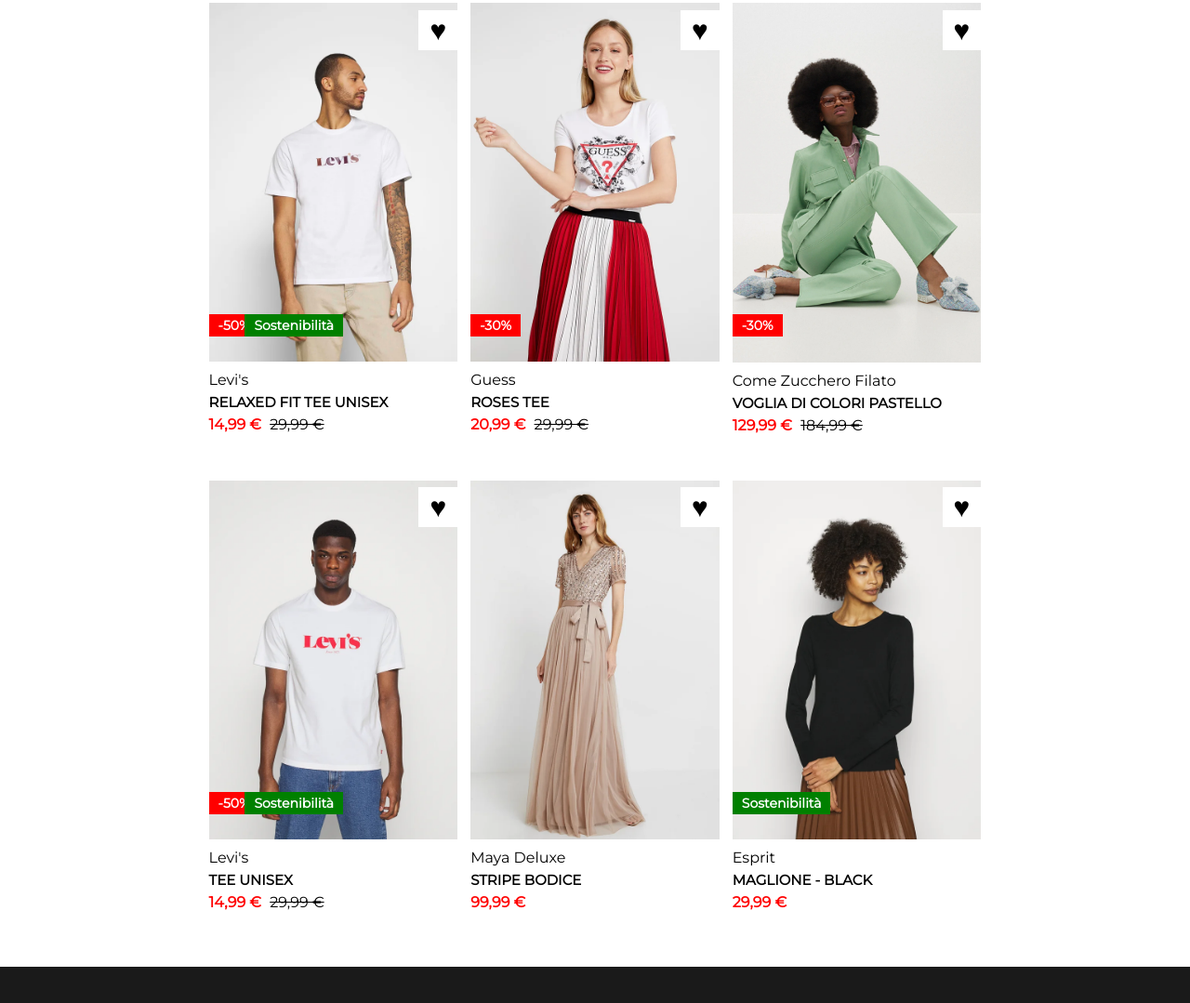
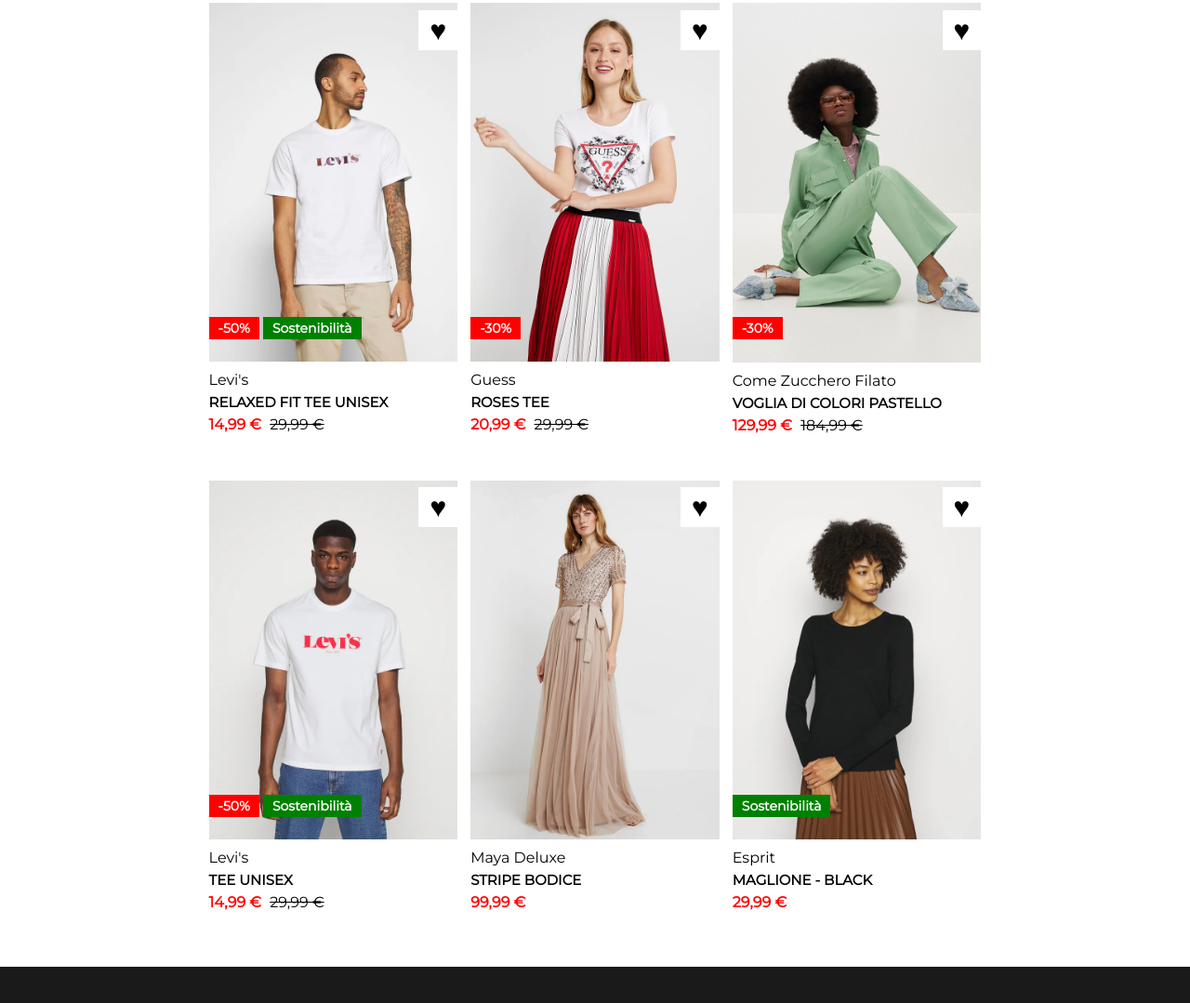
Before and after one commit to marcobusacca/html-css-boolando, a plain HTML site: page index.html in a window 1280 px wide. Shown: the part 107-1186 px from the top of the page at 93% size. Drawn offline with Linux system fonts and the light colour scheme.

Commit message:
[REFACTOR] correzione label nel main content

```diff
--- a/css/style.css
+++ b/css/style.css
@@ -75,32 +75,27 @@
                 position: relative;
             }
 
-            .main-content > label{
+            .main-content > .label, .main-content > .wishlist{
                 position: absolute;
             }
 
-            .discount-label, .green-label-1, .green-label-2{
+            .main-content > .label{
+                bottom: 7%;
+                left: 0;
+            }
+
+            .label > .discount-label{
+                background-color: #FF0000;
+            }
+
+            .label > .green-label{
+                background-color: #008000;
+            }
+
+            .label > .discount-label, .label > .green-label{
                 color: white;
                 font-size: 14px;
                 padding: 3px 10px;
-                bottom: 7%;
-            }
-
-            .main-content > .discount-label{
-                left: 0;
-                background-color: #FF0000;
-            }
-
-            .main-content > .green-label-1{
-                left: 14.5%;
-            }
-
-            .main-content > .green-label-2{
-                left: 0;
-            }
-
-            .main-content > .green-label-1, .green-label-2{
-                background-color: #008000;
             }
 
             .main-content > .wishlist{
--- a/index.html
+++ b/index.html
@@ -68,8 +68,10 @@
                                 <img src="./img/1b.webp" class="second-img" alt="foto-1b">
                                 <!-- FINE IMMAGINI -->
                                 <!-- LABEL -->
-                                <label class="discount-label bold">-50%</label>
-                                <label class="green-label-1 bold">Sostenibilità</label>
+                                <div class="label">
+                                    <label class="discount-label bold">-50%</label>
+                                    <label class="green-label bold">Sostenibilità</label>
+                                </div>
                                 <label class="wishlist">&hearts;</label>
                                 <!-- FINE LABEL -->
                             </div>
@@ -92,7 +94,9 @@
                                 <img src="./img/2b.webp" class="second-img" alt="foto-2b">
                                 <!-- FINE IMMAGINI -->
                                 <!-- LABEL -->
-                                <label class="discount-label bold">-30%</label>
+                                <div class="label">
+                                    <label class="discount-label bold">-30%</label>
+                                </div>
                                 <label class="wishlist">&hearts;</label>
                                 <!-- FINE LABEL -->
                             </div>
@@ -113,9 +117,10 @@
                                 <!-- IMMAGINI -->
                                 <img src="./img/3.webp" class="first-img" alt="foto-3">
                                 <img src="./img/3b.webp" class="second-img" alt="foto-3b">
-                                <!-- FINE IMMAGINI -->
                                 <!-- LABEL -->
-                                <label class="discount-label bold">-30%</label>
+                                <div class="label">
+                                    <label class="discount-label bold">-30%</label>
+                                </div>
                                 <label class="wishlist">&hearts;</label>
                                 <!-- FINE LABEL -->
                             </div>
@@ -138,8 +143,10 @@
                                 <img src="./img/4b.webp" class="second-img" alt="foto-4b">
                                 <!-- FINE IMMAGINI -->
                                 <!-- LABEL -->
-                                <label class="discount-label bold">-50%</label>
-                                <label class="green-label-1 bold">Sostenibilità</label>
+                                <div class="label">
+                                    <label class="discount-label bold">-50%</label>
+                                    <label class="green-label bold">Sostenibilità</label>
+                                </div>
                                 <label class="wishlist">&hearts;</label>
                                 <!-- FINE LABEL -->
                             </div>
@@ -182,7 +189,9 @@
                                 <img src="./img/6b.webp" class="second-img" alt="foto-6b">
                                 <!-- FINE IMMAGINI -->
                                 <!-- LABEL -->
-                                <label class="green-label-2 bold">Sostenibilità</label>
+                                <div class="label">
+                                    <label class="green-label bold">Sostenibilità</label>
+                                </div>
                                 <label class="wishlist">&hearts;</label>
                                 <!-- FINE LABEL -->
                             </div>
```
